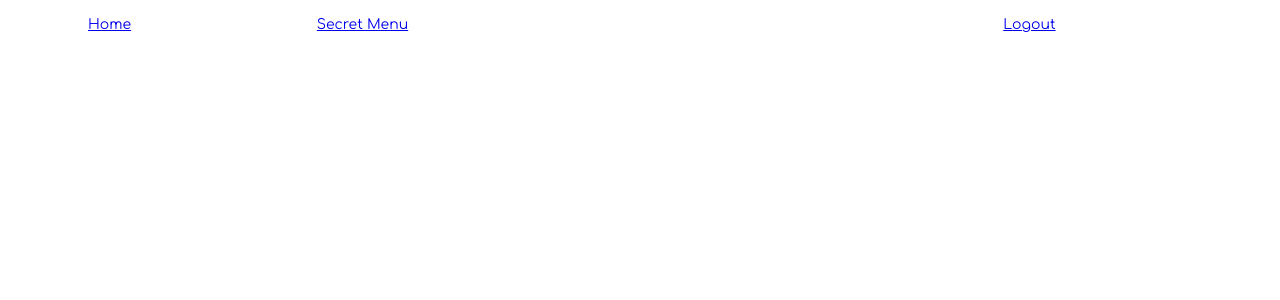
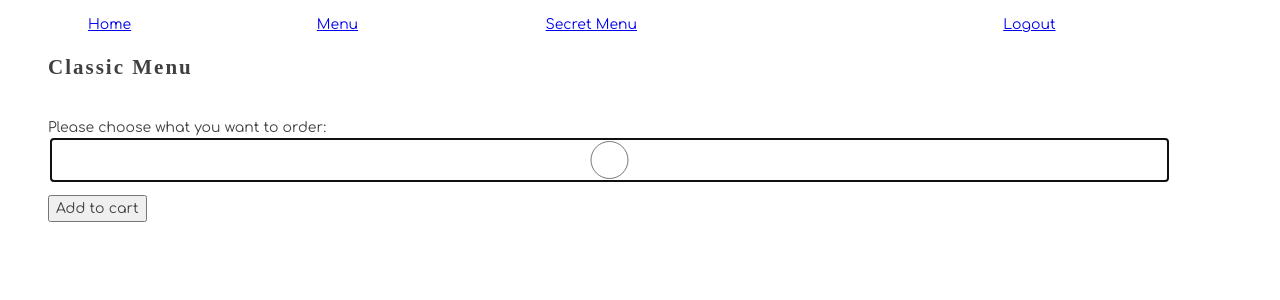
Before and after one commit to pancakes-because/hello-hotcakes, a React (Create React App) app: page /menu in a window 1280 px wide. Shown: the top 300 px of the page. Built offline with nearby package versions, Linux system fonts and the light colour scheme; no server answers; sample sign-in values are in the browser's storage; a web font is replaced by a local one.

Commit message:
i started working on forms but nowhere near finished

```diff
--- /dev/null
+++ b/src/components/menu/Menu.js
@@ -0,0 +1,44 @@
+import { useEffect, useState } from "react"
+
+export const Menu = ( {}) => {
+
+    const [menu, setMenuItems] = useState([])
+
+    useEffect(
+        () => {
+            fetch(`http://localhost:8088/secretMenuItems`)
+                .then(response => response.json())
+                .then((menuItemsArray) => {
+                    setMenuItems(menuItemsArray)
+                })
+        },
+        []
+    )
+
+    return <>
+
+        <form className="menu">
+            <h2 className="menu__title">Classic Menu</h2>
+            <fieldset>
+                <div className="form-group">
+                    <label htmlFor="menu menu">Please choose what you want to order:</label>
+                    <input
+                        required autoFocus
+                        type="radio"
+                        className="form-control"
+                        // value={menuItem.id}
+                        onChange={
+                            (evt) => {
+                                // TODO: Update with user's choices
+                            }
+                        } />
+                </div>
+            </fieldset>
+            <button
+                // onClick={}
+                className="btn btn-primary">
+                Add to cart
+            </button>
+        </form>
+    </>
+}
--- a/src/components/nav/NavBar.js
+++ b/src/components/nav/NavBar.js
@@ -9,6 +9,9 @@ export const NavBar = () => {
 
             <li className="navbar__item active">
                 <Link className="navbar__link" to="/home">Home</Link>
+            </li>
+            <li className="navbar__item active">
+                <Link className="navbar__link" to="/menu">Menu</Link>
             </li>
             <li className="navbar__item active">
                 <Link className="navbar__link" to="/secret">Secret Menu</Link>
--- a/src/components/secret/SecretMenu.js
+++ b/src/components/secret/SecretMenu.js
@@ -1,16 +1,14 @@
 import { useEffect, useState } from "react"
 
 // creating the secret menu forms with options to choose from
-// the "secretMenuItems" array holds my dishes, or objects
-// fetch this information from API to show it to the user first, so they can see what is available and choose
+// the "secretMenuItems" array holds the menu options, or objects
+// fetch the names of the menu items from the API
+// set this as initial state
+// use .map to create a radio button component for each item with their name and price shown
 
-export const SecretMenu = () => {
-    // TODO: Provide initial state for secretMenuItems
+export const SecretMenu = ( {}) => {
 
     const [secretMenuItems, setSecretMenuItems] = useState([])
-
-
-    // TODO: Get employee profile info from API and update state
 
     useEffect(
         () => {
@@ -23,7 +21,7 @@ export const SecretMenu = () => {
         []
     )
 
-    // const handleSaveButtonClick = () => {
+    // const handleSaveButtonClick = (event) => {
     //     event.preventDefault()
 
         /*
@@ -31,21 +29,56 @@ export const SecretMenu = () => {
             Navigate user to home page when done.
         */
 
+    // const options =
+
+    // return <>
+
+    //     <form className="secret__menu">
+    //         <h2 className="secret__title">Secret Menu</h2>
+    //         <fieldset>
+    //             <div className="form-group">
+
+    //             secretMenuItems.map(secretMenuItem => (
+
+    //                 <label htmlFor="secret menu">{secretMenuItem.name}{secretMenuItem.price}</label>
+    //                 <input
+    //                     required autoFocus
+    //                     className="form-control"
+    //                     type="radio"
+    //                     key={`choice--${secretMenuItem.id}`}
+    //                     name={secretMenuItem.name}
+    //                     price={secretMenuItem.price}
+    //                     onChange={
+    //                         (evt) => {
+    //                             // TODO: Update specialty property
+    //                         }
+    //                     } />
+    //             </div>
+    //             ))
+    //         </fieldset>
+    //         <button
+    //             // onClick={}
+    //             className="btn btn-primary">
+    //             Add to cart
+    //         </button>
+    //     </form>
+    // </>
+
     return <>
 
         <form className="secret__menu">
             <h2 className="secret__title">Secret Menu</h2>
             <fieldset>
                 <div className="form-group">
-                    <label htmlFor="Please ">Specialty:</label>
+                    <label htmlFor="secret menu">Please choose what you want to order:</label>
                     <input
                         required autoFocus
-                        type="text"
+                        type="radio"
                         className="form-control"
-                        // value={profile.specialty}
+                        // value={secretMenuItem.id}
                         onChange={
                             (evt) => {
-                                // TODO: Update specialty property
+                                // TODO: Update with user's choices
                             }
                         } />
                 </div>
@@ -59,11 +92,13 @@ export const SecretMenu = () => {
     </>
 }
 
-// could do .map and do radio button or drop down
+
+// do .map and do radio button or drop down
 // then button at the bottom for add to cart
-
 // finish secret form and regular form
 // then set up custom menu form module
 // then make custom menu form; then have the words show up (choose batter, topping, etc.)
 // try to break down the logic; what id am i grabbing and where am i sending it
 // then hit up dakota or sydney and just tell them i need some guidance
+// for total price calculation, make it a stretch goal, but should be doable
+// it will function a lot like kneel-diamonds
--- a/src/components/views/ApplicationViews.js
+++ b/src/components/views/ApplicationViews.js
@@ -1,6 +1,7 @@
 import { Outlet, Route, Routes } from "react-router-dom"
 import { Home } from "../home/Home"
 import { SecretMenu } from "../secret/SecretMenu"
+import { Menu } from "../menu/Menu"
 
 export const ApplicationViews = () => {
     return (
@@ -16,6 +17,7 @@ export const ApplicationViews = () => {
 
                 <Route path="home" element={ <Home /> } />
                 <Route path="secret" element={ <SecretMenu /> } />
+                <Route path="menu" element={ <Menu /> } />
             </Route>
         </Routes>
     )
```
